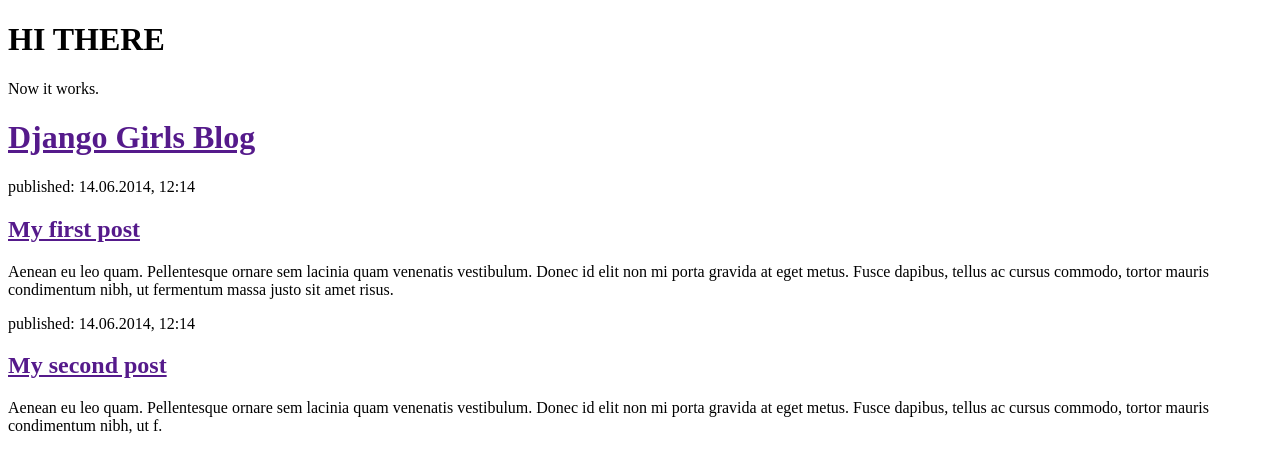
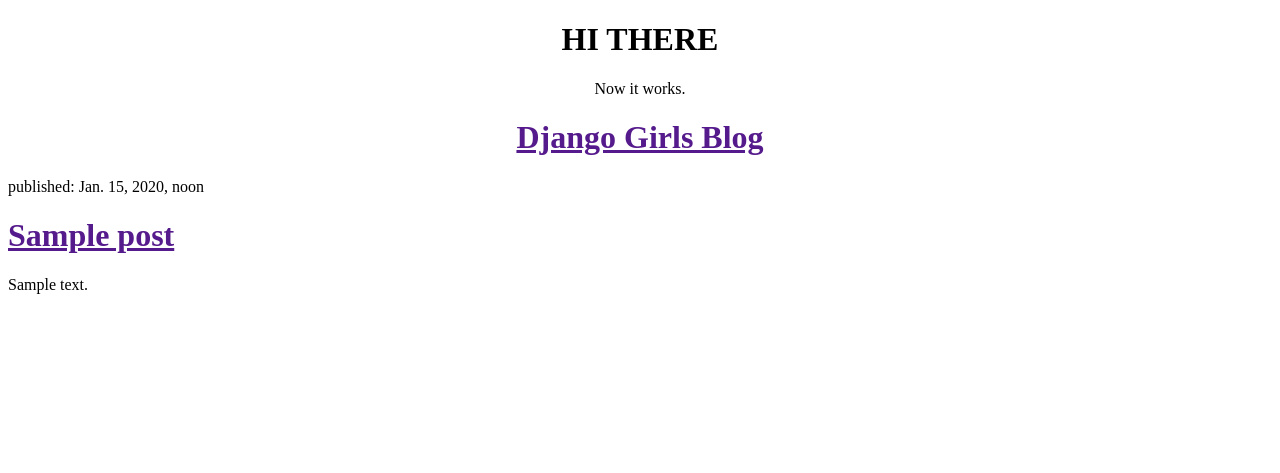
Before and after one commit to Tachypnoe/my-first-blog, a Django app: template blog/templates/blog/post_list.html in a window 1280 px wide. Shown: the top 473 px of the page. Run offline with Django 3.2, Linux system fonts and the light colour scheme; the template is opened without the code that fills it: values that come from a table or form of the project are taken from there, others are empty; tables that the repository leaves empty hold one stand-in row (values such as "Sample post").

Commit message:
Made templates for dynamic posts displaying

```diff
--- a/blog/templates/blog/post_list.html
+++ b/blog/templates/blog/post_list.html
@@ -5,24 +5,18 @@
     <title>TachyCodes - medical student tries to programm</title>
   </head>
   <body>
-    <H1>HI THERE</H1>
-    <p>Now it works.</p>
+    <H1 align="center">HI THERE</H1>
+    <p align="center">Now it works.</p>
 
-    <div>
+    <div align = "center">
     <h1><a href="">Django Girls Blog</a></h1>
     </div>
-
-    <div>
-    <p>published: 14.06.2014, 12:14</p>
-    <h2><a href="">My first post</a></h2>
-    <p>Aenean eu leo quam. Pellentesque ornare sem lacinia quam venenatis vestibulum. Donec id elit non mi porta gravida at eget metus. Fusce dapibus, tellus ac cursus commodo, tortor mauris condimentum nibh, ut fermentum massa justo sit amet risus.</p>
-    </div>
-
-    <div>
-    <p>published: 14.06.2014, 12:14</p>
-    <h2><a href="">My second post</a></h2>
-    <p>Aenean eu leo quam. Pellentesque ornare sem lacinia quam venenatis vestibulum. Donec id elit non mi porta gravida at eget metus. Fusce dapibus, tellus ac cursus commodo, tortor mauris condimentum nibh, ut f.</p>
-    </div>
-
+    {% for post in posts %}
+      <div>
+        <p>published: {{ post.published_date }}</p>
+        <h1><a href="">{{ post.title }}</a></h1>
+        <p>{{ post.text|linebreaksbr }}</p>
+      </div>
+    {% endfor %}
   </body>
 </html>
--- a/blog/views.py
+++ b/blog/views.py
@@ -1,5 +1,7 @@
 from django.shortcuts import render
+from django.utils import timezone
+from .models import Post
 
-# Create your views here.
 def post_list(request):
-    return render(request, 'blog/post_list.html', {})
+    posts = Post.objects.filter(published_date__lte=timezone.now()).order_by('published_date')
+    return render(request, 'blog/post_list.html', {'posts': posts})
```
